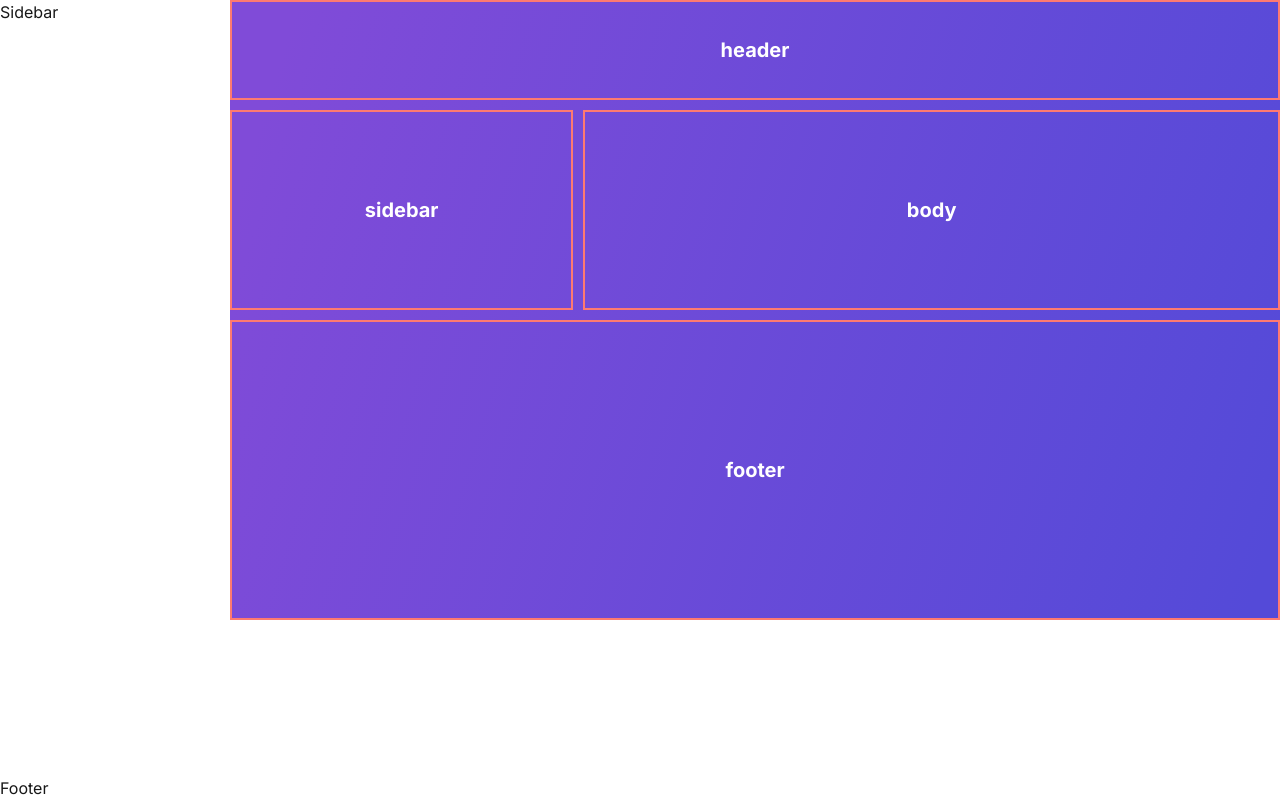
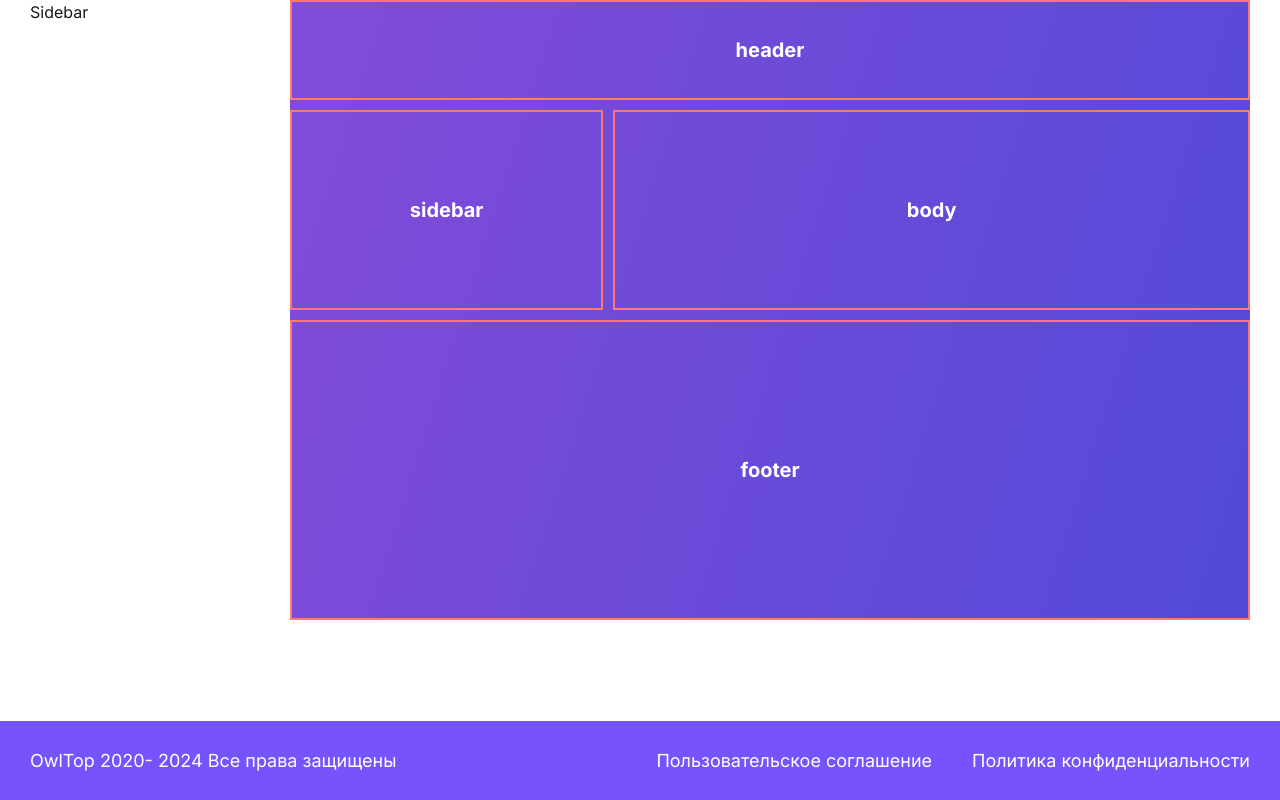
Before and after one commit to vpalex999/nextjs-top-app-approuter, a Next.js app in the folder top-app/: page /grid in a window 1280 px wide. Built offline with nearby package versions, Linux system fonts and the light colour scheme.

Commit message:
stage-10.8

```diff
--- a/top-app/components/layout/LayoutContainer.module.css
+++ b/top-app/components/layout/LayoutContainer.module.css
@@ -1,6 +1,7 @@
 .wrapper {
     display: grid;
     grid-template-columns: auto 230px minmax(320px, 1200px) auto;
+    gap: 0 30px;
     grid-template-rows: auto 1fr auto;
     min-height: 100vh;
     grid-template-areas:
--- /dev/null
+++ b/top-app/components/layout/footer/Footer.module.css
@@ -0,0 +1,21 @@
+.footer {
+    display: grid;
+    grid-template-columns: 1fr auto auto;
+    gap: 40px;
+
+    background: var(--primary);
+    color: var(--white);
+    padding: 25px 30px;
+}
+
+.footer a:hover {
+    color: var(--gray-light);
+}
+
+@media(max-width: 765px) {
+    .footer {
+        grid-template-columns: 1fr;
+        gap: 5px;
+
+    }
+}
--- a/top-app/components/layout/footer/Footer.tsx
+++ b/top-app/components/layout/footer/Footer.tsx
@@ -1,13 +1,24 @@
 import { Paragraph } from "@/components/Paragraph";
 import { DetailedHTMLProps, HTMLAttributes } from "react";
+import cn from "classnames";
+import styles from "./Footer.module.css";
+import { format } from "date-fns";
 
 interface FooterProps
   extends DetailedHTMLProps<HTMLAttributes<HTMLDivElement>, HTMLDivElement> {}
 
-export const Footer = (props: FooterProps) => {
+export const Footer = ({ className, ...props }: FooterProps) => {
   return (
-    <div {...props}>
-      <Paragraph>Footer</Paragraph>
-    </div>
+    <footer className={cn(className, styles.footer)} {...props}>
+      <Paragraph size="l">
+        OwlTop 2020- {format(new Date(), "yyyy")} Все права защищены
+      </Paragraph>
+      <a href="#" target="_blank">
+        <Paragraph size="l">Пользовательское соглашение</Paragraph>
+      </a>
+      <a href="#" target="_blank">
+        <Paragraph size="l">Политика конфиденциальности</Paragraph>
+      </a>
+    </footer>
   );
 };
```
